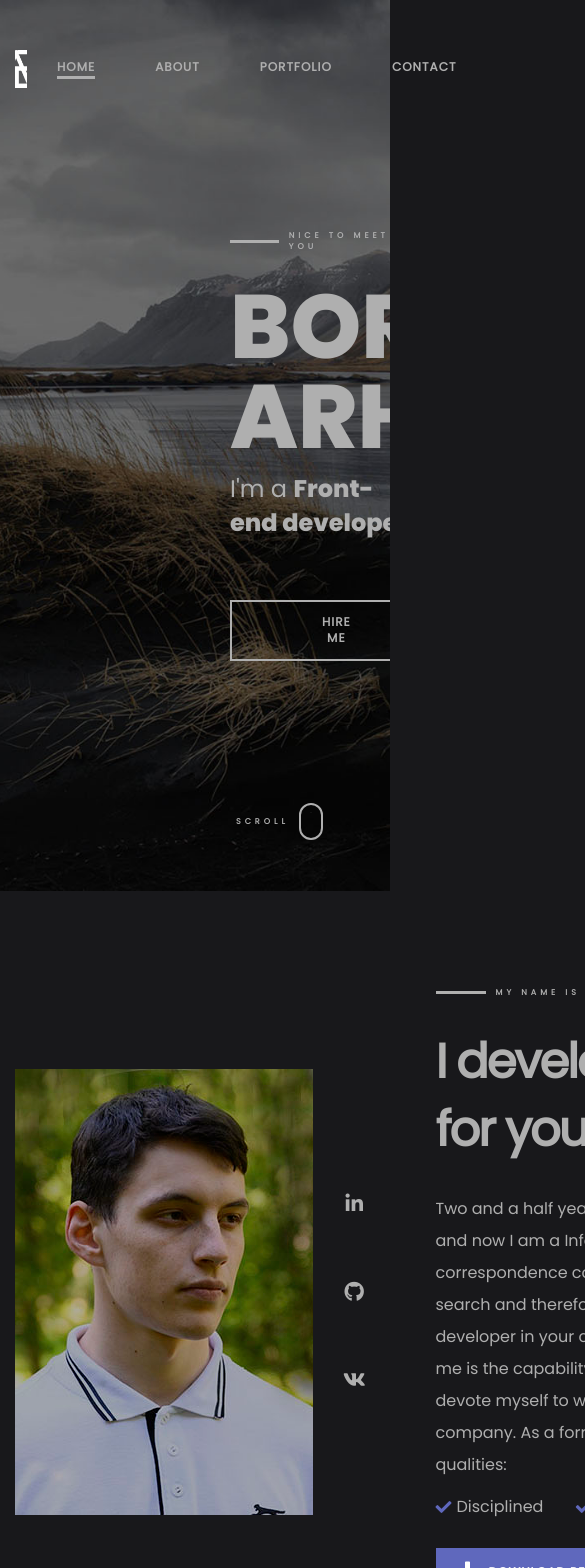
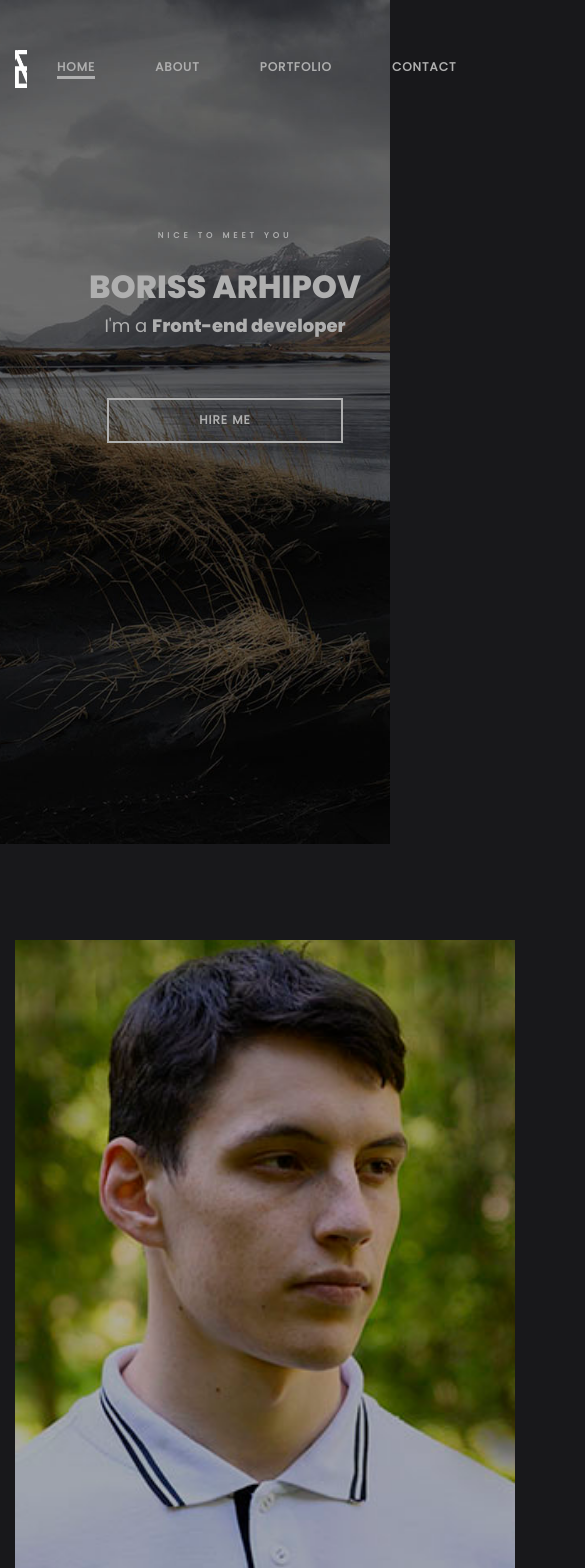
Before and after one commit to BorissArhipov/ab-portfolio, a React (Create React App) app: page / in a window 390 px wide. Shown: the top 1568 px of the page, 585 px wide, since content can reach past the window. Built offline with nearby package versions, Linux system fonts and the light colour scheme.

Commit message:
Implementing css media queries

```diff
--- a/src/components/about/about.css
+++ b/src/components/about/about.css
@@ -386,3 +386,76 @@
 .about--itemtitle {
     font-size: 18px;
 }
+
+@media screen and (max-width: 1350px) {
+    .about--experiencewrap {
+        width: 37.6%;
+    }
+
+    .about--skillswrap {
+        width: 62.4%;
+    }
+}
+
+@media screen and (max-width: 1150px) {
+    .about--languagewrap {
+        width: 100%;
+    }
+
+    .about--experiencewrap {
+        width: 45.8%;
+    }
+
+    .about--skillswrap {
+        width: 54.2%;
+    }
+}
+
+@media screen and (max-width: 950px) {
+    .about--upperwrap {
+        flex-direction: column;
+        align-items: flex-start;
+        margin-bottom: 50px;
+    }
+
+    .about--lowerwrap {
+        flex-direction: column;
+    }
+
+    .about--experiencewrap {
+        width: 100%;
+    }
+
+    .about--skillswrap {
+        width: 100%;
+    }
+
+    .about--imagewrap {
+        display: flex;
+        align-items: flex-start;
+        flex-direction: column;
+        margin-right: 0;
+        width: 100%;
+        margin-bottom: 50px;
+    }
+
+    .about--img {
+        width: 500px;
+        height: 700px;
+    }
+
+    .about--iconwrap {
+        flex-direction: row;
+        margin-left: 0;
+        margin-top: 30px;
+        width: 100%;
+    }
+
+    .about--icon {
+        margin: 0 30px;
+    }
+
+    .about--title {
+        font-size: 28px;
+    }
+}
--- a/src/components/about/about.tsx
+++ b/src/components/about/about.tsx
@@ -6,7 +6,7 @@ import './about.css';
 
 interface AboutProps {
     refs: {
-        home: {current: HTMLElement}
+        contact: {current: HTMLElement}
     }
 }
 
@@ -71,7 +71,10 @@ class About extends Component<AboutProps> {
                                 </span>
                             </div>
                         </LinkOrScroll>
-                        <LinkOrScroll classN="about--btn2">
+                        <LinkOrScroll
+                            classN="about--btn2"
+                            scrollTarget={this.props.refs.contact}
+                        >
                             <div>
                                 <i className="fas fa-coffee"></i>
                                 <span>
--- a/src/components/app/app.tsx
+++ b/src/components/app/app.tsx
@@ -41,7 +41,8 @@ class App extends Component {
                         <div className="container">
                             <Home
                                 refs={{
-                                    home: this.home
+                                    contact: this.contact,
+                                    about: this.about
                                 }}
                             />
                         </div>
@@ -51,7 +52,7 @@ class App extends Component {
                     <div className="container">
                         <About
                             refs={{
-                                home: this.home
+                                contact: this.contact
                             }}
                         />
                     </div>
@@ -61,7 +62,7 @@ class App extends Component {
                         <div className="container">
                             <Available
                                 refs={{
-                                    home: this.home
+                                    contact: this.contact
                                 }}
                             />
                         </div>
--- a/src/components/available/available.css
+++ b/src/components/available/available.css
@@ -36,3 +36,9 @@
     background-color: #5f68bd;
 
 }
+
+@media screen and (max-width: 950px) {
+    .available--title {
+        font-size: 28px;
+    }
+}
--- a/src/components/available/available.tsx
+++ b/src/components/available/available.tsx
@@ -6,7 +6,7 @@ import './available.css';
 
 interface AvailableProps {
     refs: {
-        home: {current: HTMLElement}
+        contact: {current: HTMLElement}
     }
 }
 
@@ -21,7 +21,10 @@ class Available extends Component<AvailableProps> {
                 <h3 className="available--title">
                     Let's start a project together!
                 </h3>
-                <LinkOrScroll classN="available--btn">
+                <LinkOrScroll
+                    classN="available--btn"
+                    scrollTarget={this.props.refs.contact}
+                >
                     CONTACT ME
                 </LinkOrScroll>
             </div>
--- a/src/components/contact/contact.css
+++ b/src/components/contact/contact.css
@@ -74,7 +74,7 @@
 
 .contact--textarea {
     width: 100%;
-    height: 198px;
+    height: 168px;
     padding: 9px 0;
     background: none;
     border: none;
@@ -142,3 +142,35 @@
     border: 2px solid #ffffff;
     color: #5f68bd;
 }
+
+@media screen and (max-width: 950px) {
+    .contact--form {
+        background-color: #202125;
+        max-width: none;
+        width: 100%;
+    }
+
+    .contact--inputcon {
+        display: flex;
+        margin-bottom: 15px;
+        margin-top: 75px;
+        flex-direction: column;
+        width: 100%;
+    }
+
+    .contact--input {
+        width: 100%;
+    }
+
+    .contact--inputcon2:nth-child(1) {
+        margin: 0 0 20px 0;
+    }
+
+    .contact--inputcon2 {
+        margin-bottom: 20px;
+    }
+
+    .contact--title {
+        font-size: 28px;
+    }
+}
--- a/src/components/home/home.css
+++ b/src/components/home/home.css
@@ -149,3 +149,25 @@
     -webkit-animation: scroll 2.5s ease-in-out infinite;
     animation: scroll 2.5s ease-in-out infinite;
 }
+
+@media screen and (max-width: 950px) {
+    .home--textwrap {
+        margin-left: 0;
+        align-items: center;
+    }
+
+    .home--title {
+        font-size: 32px;
+        font-weight: 700;
+        text-align: center;
+        width: 100%;
+    }
+
+    .home--subtitle {
+        font-size: 18px;
+    }
+
+    .home--scroll {
+        display: none;
+    }
+}
--- a/src/components/home/home.tsx
+++ b/src/components/home/home.tsx
@@ -6,7 +6,8 @@ import './home.css';
 
 interface HomeProps {
     refs: {
-        home: {current: HTMLElement}
+        about: {current: HTMLElement},
+        contact: {current: HTMLElement}
     }
 }
 
@@ -27,11 +28,13 @@ class Home extends Component<HomeProps> {
                     </h2>
                     <LinkOrScroll
                         classN="home--btn"
+                        scrollTarget={this.props.refs.contact}
                     >
                         HIRE ME
                     </LinkOrScroll>
                     <LinkOrScroll
-                    classN="home--scroll"
+                        classN="home--scroll"
+                        scrollTarget={this.props.refs.about}
                     >
                         <div className="home--scrollwrap">
                             <small>
--- a/src/components/linkOrScroll/linkOrScroll.tsx
+++ b/src/components/linkOrScroll/linkOrScroll.tsx
@@ -10,10 +10,22 @@ interface LinkOrScrollProps {
 const LinkOrScroll: React.FC<LinkOrScrollProps> = props => {
 
     const Tag = props.href ? 'a' : 'button';
+
+    const handleClick = () => {
+        if(!props.scrollTarget) {
+            return;
+        }
+
+        props.scrollTarget.current.scrollIntoView({
+            behavior: 'smooth'
+        });
+
+    }
     return (
         <Tag
             className={props.classN}
             href={props.href}
+            onClick={() => handleClick()}
         >
             {props.children}
         </Tag>
--- a/src/components/menu/menu.tsx
+++ b/src/components/menu/menu.tsx
@@ -40,7 +40,7 @@ class Menu extends Component<MenuProps> {
 
     componentWillUnmount() {
         const {home, about, portfolio, contact} = this.props.refs;
-        window.addEventListener('scroll', () => {
+        window.removeEventListener('scroll', () => {
             this.props.handleScroll(window.pageYOffset, {
                 home: home.current.offsetTop,
                 about: about.current.offsetTop,
@@ -69,19 +69,19 @@ class Menu extends Component<MenuProps> {
                             </LinkOrScroll>
                             <LinkOrScroll
                                 classN={about}
-                                scrollTarget={this.props.refs.home}
+                                scrollTarget={this.props.refs.about}
                             >
                                 ABOUT
                             </LinkOrScroll>
                             <LinkOrScroll
                                 classN={portfolio}
-                                scrollTarget={this.props.refs.home}
+                                scrollTarget={this.props.refs.portfolio}
                             >
                                 PORTFOLIO
                             </LinkOrScroll>
                             <LinkOrScroll
                                 classN={contact}
-                                scrollTarget={this.props.refs.home}
+                                scrollTarget={this.props.refs.contact}
                             >
                                 CONTACT
                             </LinkOrScroll>
--- a/src/components/portfolio/portfolio.css
+++ b/src/components/portfolio/portfolio.css
@@ -129,6 +129,7 @@
 .portfolio--iconcon {
     display: flex;
     margin-bottom: 20px;
+    flex-wrap: wrap;
 }
 
 .portfolio--tipswrap {
@@ -149,3 +150,40 @@
 .portfolio--subtitle {
     margin: 0 0 20px 0;
 }
+
+@media screen and (max-width: 1350px) {
+    .portfolio--img {
+        width: 380px;
+        height: 400px;
+    }
+}
+
+@media screen and (max-width: 1150px) {
+    .portfolio--img {
+        width: 340px;
+        height: 400px;
+        background-position: left center;
+    }
+}
+
+@media screen and (max-width: 950px) {
+    .portfolio--con {
+        justify-content: space-between;
+        flex-direction: column;
+    }
+
+    .portfolio--title {
+        font-size: 28px;
+    }
+
+    .portfolio--img {
+        width: 400px;
+        height: 400px;
+        background-position: center center;
+        margin: 0 0 30px 0;
+    }
+
+    .portfolio--con2 {
+        width: 100%;
+    }
+}
--- a/src/index.css
+++ b/src/index.css
@@ -81,3 +81,34 @@ button:focus {
     bottom: -15px;
     left: 0;
 }
+
+@media screen and (max-width: 1350px) {
+    .container {
+        max-width: 1120px;
+    }
+}
+
+@media screen and (max-width: 1150px) {
+    .container {
+        max-width: 920px;
+    }
+}
+
+@media screen and (max-width: 950px) {
+    .container {
+        max-width: 720px;
+    }
+
+    .contact {
+        background-image: none !important;
+        padding: 0 !important;
+    }
+
+    .small-text::before {
+        display: none;
+    }
+
+    .subtitle {
+        font-size: 24px;
+    }
+}
```
